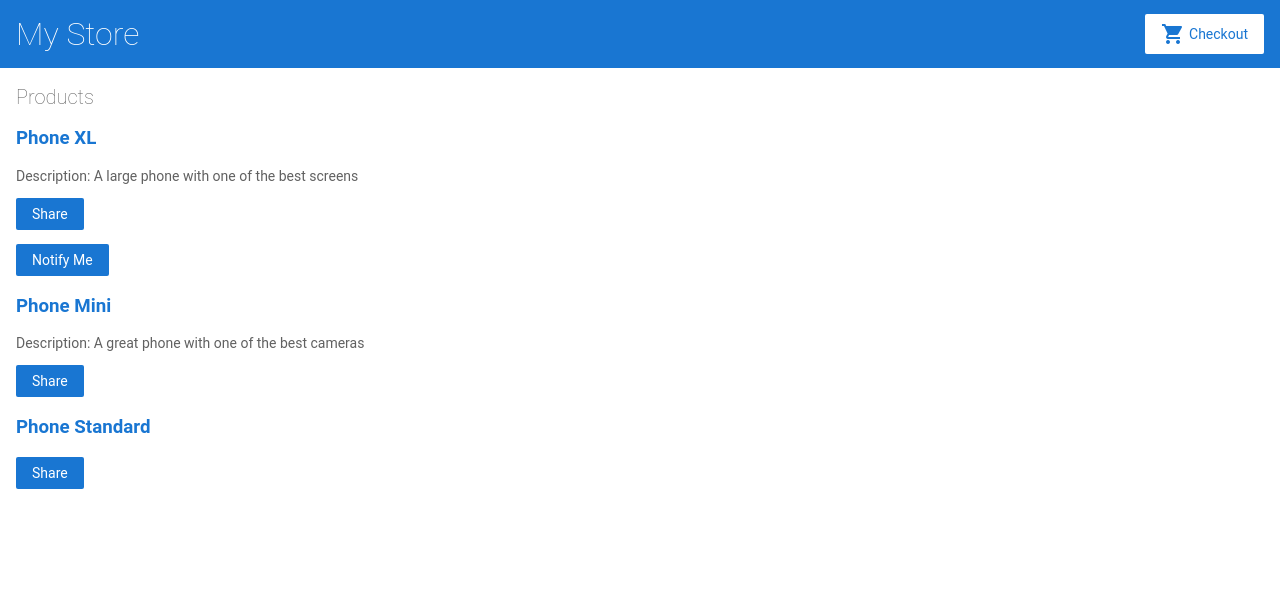
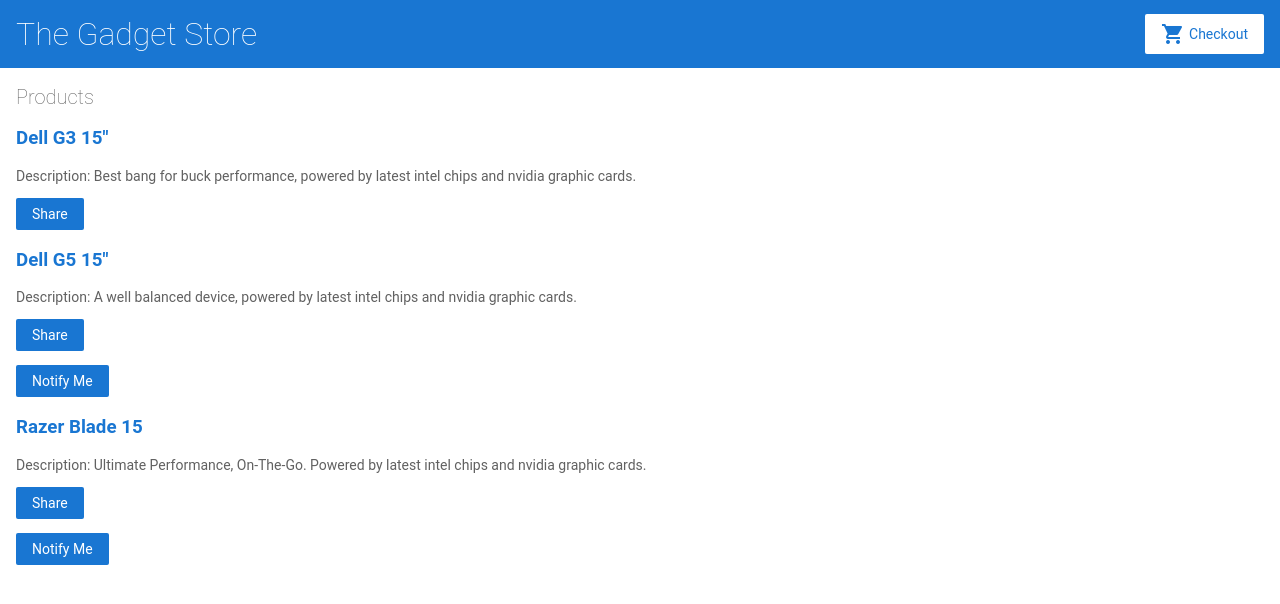
Before and after one commit to NofilHaroon/angular-7zxdki, an Angular app: page / in a window 1280 px wide. Shown: the top 604 px of the page. Built offline with nearby package versions, Linux system fonts and the light colour scheme.

Commit message:
2 files modified

```diff
--- a/src/app/products.ts
+++ b/src/app/products.ts
@@ -1,18 +1,19 @@
 export const products = [
   {
-    name: "Phone XL",
-    price: 799,
-    description: "A large phone with one of the best screens"
+    name: 'Dell G3 15"',
+    price: 699,
+    description: "Best bang for buck performance, powered by latest intel chips and nvidia graphic cards."
   },
   {
-    name: "Phone Mini",
-    price: 699,
-    description: "A great phone with one of the best cameras"
+    name: 'Dell G5 15"',
+    price: 799,
+    description: "A well balanced device,  powered by latest intel chips and nvidia graphic cards."
   },
+
   {
-    name: "Phone Standard",
-    price: 299,
-    description: ""
+    name: "Razer Blade 15",
+    price: 2099,
+    description: "Ultimate Performance, On-The-Go. Powered by latest intel chips and nvidia graphic cards."
   }
 ];
 
--- a/src/app/top-bar/top-bar.component.html
+++ b/src/app/top-bar/top-bar.component.html
@@ -1,5 +1,5 @@
 <a [routerLink]="['/']">
-  <h1>My Store</h1>
+  <h1>The Gadget Store</h1>
 </a>
 
 <a routerLink="/cart" class="button fancy-button">
```
